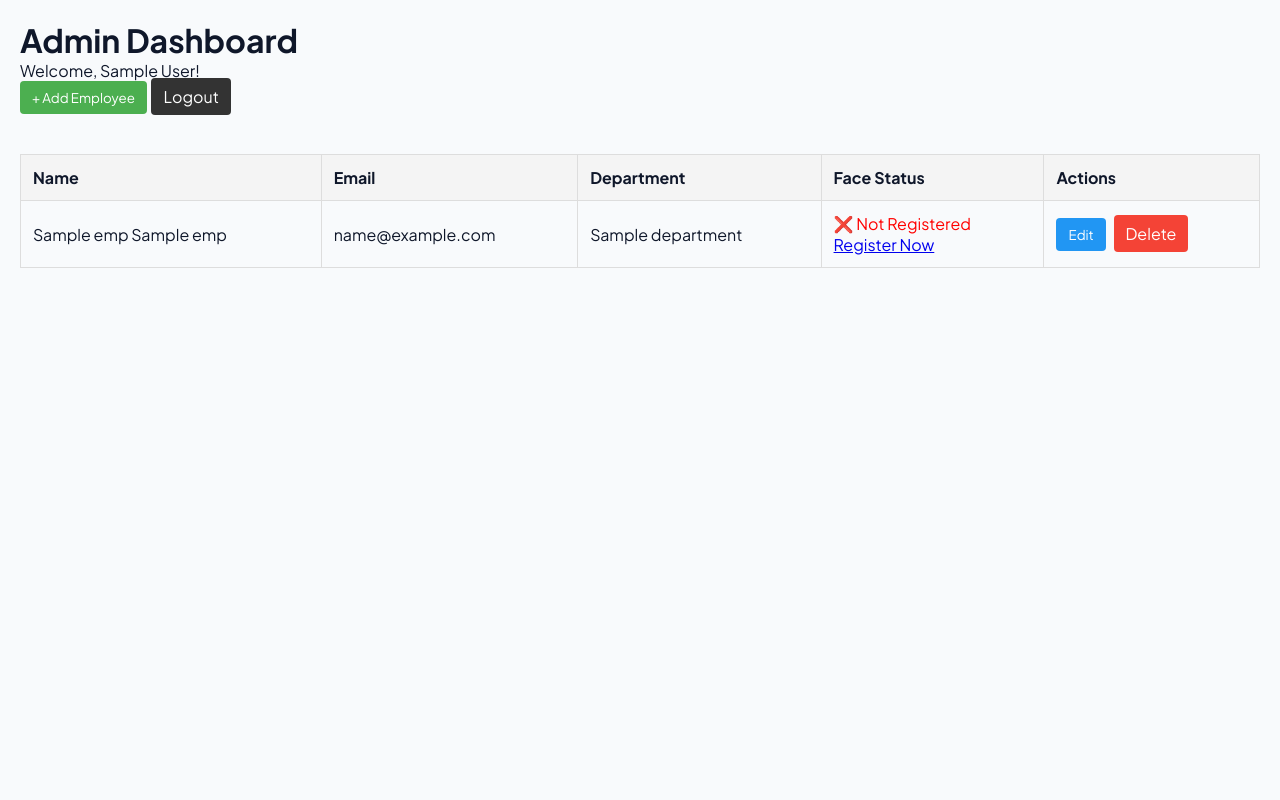
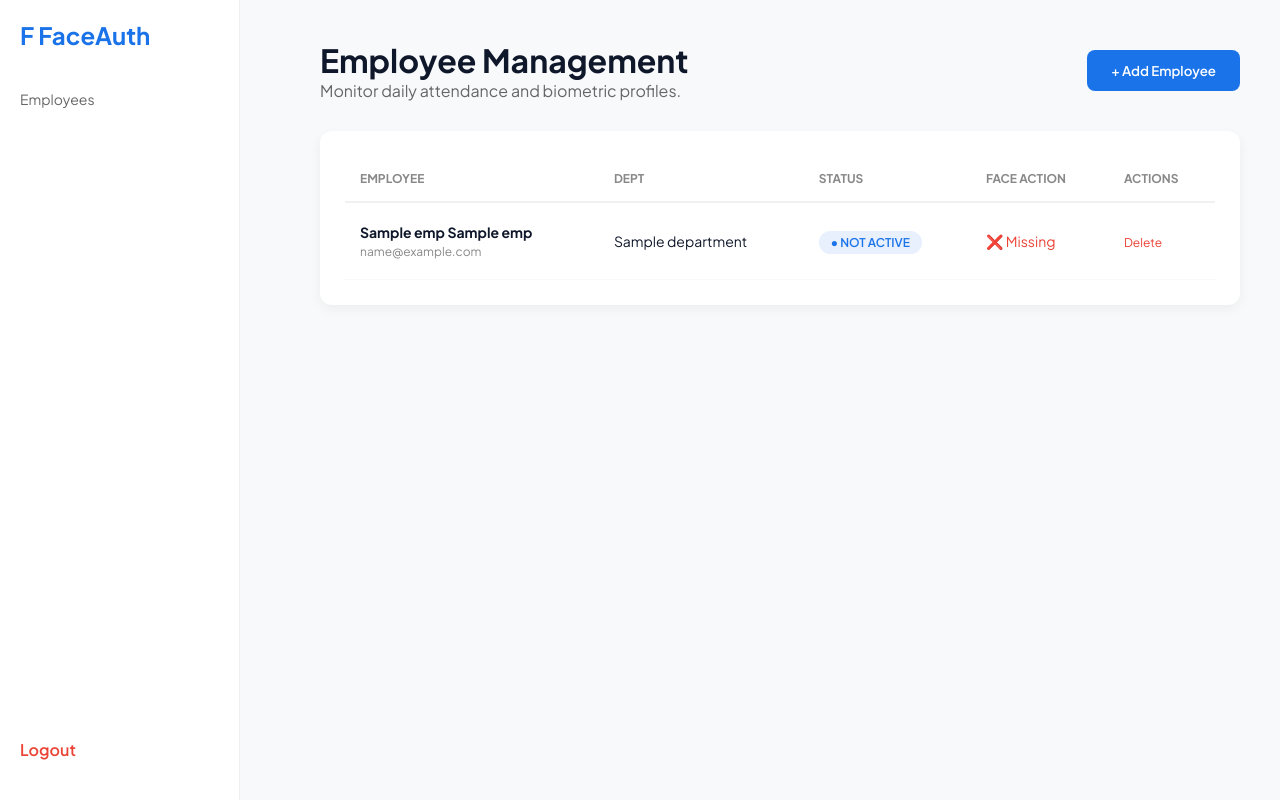
Before and after one commit to vtabsquare/Biometric-Attendance-System, a Flask app: template templates/admin_dashboard.html in a window 1280 px wide. Run offline with Flask 3, Linux system fonts and the light colour scheme; the visitor is signed in with stand-in values (Sample User, id 1); the template is opened without the code that fills it: most values are stand-ins (such as "Sample title", 1, 10 or a date in 2020).

Commit message:
Final Fix: Integrated Forgot Password, Unique Passwords, and Dashboard Restore

```diff
--- a/app.py
+++ b/app.py
@@ -1,4 +1,3 @@
-import string
 import os
 import base64
 import cv2
@@ -11,6 +10,7 @@ import time
 import requests
 import re
 import json
+import string
 import sys
 from flask import Flask, render_template, request, redirect, url_for, session, flash, jsonify
 from flask_cors import CORS
@@ -96,24 +96,28 @@ def login():
                     'user_row': cell.row,
                     'first_name': user_data[0],
                     'last_name': user_data[1],
-                    'role': user_data[5]
+                    'role': user_data[5],
+                    'verified': False # Reset face verification status on login
                 })
-                # Check if user needs to reset temp password (is_temp is Column H/Index 7)
+
+                # Force password reset for new employees (is_temp = '1')
                 if len(user_data) > 7 and user_data[7] == "1":
                     return redirect(url_for('reset_password'))
 
                 if user_data[5] == 'admin':
                     return redirect(url_for('admin_dashboard'))
 
+                # Employee check for face registration
                 if len(user_data) < 7 or not user_data[6]:
-                    flash("Face not registered.", "error")
+                    flash("Face not registered. Please contact Admin.", "error")
                     return redirect(url_for('login'))
+
                 return redirect(url_for('verify_face'))
         except:
             flash("Invalid credentials.", "error")
     return render_template('login.html')
 
-# --- PASSWORD RESET ROUTES ---
+# --- PASSWORD RESET / FORGOT LOGIC ---
 
 @app.route('/forgot-password')
 def forgot_password():
@@ -127,7 +131,7 @@ def send_otp():
         cell = user_sheet.find(email, in_column=3)
         otp = random.randint(100000, 999999)
         otp_store[email] = {"otp": otp, "expiry": time.time() + 300}
-        html = f"<h2>OTP: {otp}</h2><p>Valid for 5 mins.</p>"
+        html = f"<h2>OTP: {otp}</h2><p>Your OTP for password reset is valid for 5 mins.</p>"
         if send_email_via_brevo(email, "Password Reset OTP", html):
             return jsonify({"success": True})
     except:
@@ -142,9 +146,9 @@ def verify_otp():
         if time.time() < otp_store[email]['expiry']:
             user_sheet, _ = get_sheets()
             cell = user_sheet.find(email, in_column=3)
-            session['reset_user_row'] = cell.row
+            session['reset_user_row'] = cell.row # Store row for password update
             return jsonify({"success": True})
-    return jsonify({"success": False, "message": "Invalid OTP"})
+    return jsonify({"success": False, "message": "Invalid or expired OTP"})
 
 @app.route('/reset-password')
 def reset_password():
@@ -152,6 +156,7 @@ def reset_password():
 
 @app.route('/update_password', methods=['POST'])
 def update_password():
+    # Works for both "Forgot Password" and "First Time Login"
     row_id = session.get('user_row') or session.get('reset_user_row')
     if not row_id: return redirect(url_for('login'))
 
@@ -162,10 +167,11 @@ def update_password():
 
     hashed = generate_password_hash(new_pass)
     user_sheet, _ = get_sheets()
-    user_sheet.update_cell(row_id, 5, hashed) # Column E
-    user_sheet.update_cell(row_id, 8, "0")    # Clear temp status
+    user_sheet.update_cell(row_id, 5, hashed) # Column E (Password)
+    user_sheet.update_cell(row_id, 8, "0")    # Clear temp status (Column H)
+
     session.pop('reset_user_row', None)
-    flash("Password updated successfully!", "success")
+    flash("Password updated successfully! Please login.", "success")
     return redirect(url_for('login'))
 
 # --- ADMIN ROUTES ---
@@ -173,7 +179,7 @@ def update_password():
 @app.route('/admin/dashboard')
 def admin_dashboard():
     if session.get('role') != 'admin': return redirect(url_for('login'))
-    user_sheet, attn_sheet = get_sheets()
+    user_sheet, _ = get_sheets()
     all_users = user_sheet.get_all_records()
 
     employees = []
@@ -190,35 +196,34 @@ def add_employee():
     if session.get('role') != 'admin': return redirect(url_for('login'))
     f, l, e, d = request.form.get('first_name'), request.form.get('last_name'), request.form.get('email'), request.form.get('department')
 
-    # Generate a UNIQUE random password (e.g., Ab12345!)
-    chars = string.ascii_letters + string.digits + "!@#$%&"
-    temp_pass = ''.join(random.choice(chars) for _ in range(10))
+    # Generate Unique Temp Password
+    chars = string.ascii_letters + string.digits + "!@#$"
+    temp_pass = ''.join(random.choice(chars) for _ in range(8))
     hashed = generate_password_hash(temp_pass)
 
     user_sheet, _ = get_sheets()
-    # Append row and get the row number for the registration link
-    new_row = user_sheet.append_row([f, l, e, d, hashed, 'employee', '', '1'])
+    user_sheet.append_row([f, l, e, d, hashed, 'employee', '', '1']) # Column H set to '1' (is_temp)
 
-    # Calculate the row ID (Sheets returns a dict with 'updates', or we find the last row)
-    row_id = len(user_sheet.get_all_values())
+    # Get Row ID of the person we just added for their private link
+    cell = user_sheet.find(e)
+    row_id = cell.row
+
+    # Absolute URL for Registration (Render Link)
     reg_link = f"https://biometric-attendance-system-tsca.onrender.com/register_face/{row_id}"
 
-    # Updated Email Content
-    subject = "Welcome to FaceAuth - Registration Required"
+    subject = "Welcome to FaceAuth - Face Registration Required"
     html = f"""
-    <div style="font-family: sans-serif; border: 1px solid #eee; padding: 20px; border-radius: 10px;">
-        <h2 style="color: #2ecc71;">Welcome {f}!</h2>
-        <p>Your account has been created. Please use the details below to log in:</p>
-        <p><strong>Temporary Password:</strong> <span style="background: #f4f4f4; padding: 5px;">{temp_pass}</span></p>
-        <hr>
-        <p><strong>Step 2: Face Registration</strong></p>
-        <p>You must register your face before you can log in to the dashboard:</p>
-        <a href="{reg_link}" style="background: #3498db; color: white; padding: 10px 20px; text-decoration: none; border-radius: 5px; display: inline-block;">Register Your Face Now</a>
-        <p style="font-size: 12px; color: #777; margin-top: 20px;">Note: You will be asked to change your password upon your first login.</p>
+    <div style="font-family: Arial, sans-serif; padding: 20px; border: 1px solid #ddd;">
+        <h2 style="color: #1a73e8;">Hello {f},</h2>
+        <p>Your workspace account is ready. Please follow these steps:</p>
+        <p><strong>1. Temporary Password:</strong> <code>{temp_pass}</code></p>
+        <p><strong>2. Face Registration:</strong> You must register your face profile before logging in.</p>
+        <a href="{reg_link}" style="background: #1a73e8; color: white; padding: 10px 20px; text-decoration: none; border-radius: 5px; display: inline-block;">Register Face Now</a>
+        <p style="color: #666; font-size: 12px; margin-top: 15px;">Note: You will be asked to change your password on first login.</p>
     </div>
     """
     send_email_via_brevo(e, subject, html)
-    flash(f"Employee {f} added and email sent!", "success")
+    flash(f"Success! {f} added and registration email sent.", "success")
     return redirect(url_for('admin_dashboard'))
 
 @app.route('/edit_employee/<int:row_id>', methods=['POST'])
@@ -229,6 +234,7 @@ def edit_employee(row_id):
     user_sheet.update_cell(row_id, 1, f)
     user_sheet.update_cell(row_id, 2, l)
     user_sheet.update_cell(row_id, 4, d)
+    flash("Employee details updated.", "success")
     return redirect(url_for('admin_dashboard'))
 
 @app.route('/delete_employee/<int:row_id>')
@@ -236,6 +242,7 @@ def delete_employee(row_id):
     if session.get('role') != 'admin': return redirect(url_for('login'))
     user_sheet, _ = get_sheets()
     user_sheet.delete_rows(row_id)
+    flash("Employee deleted.", "success")
     return redirect(url_for('admin_dashboard'))
 
 # --- FACE RECOGNITION ROUTES ---
@@ -257,12 +264,13 @@ def process_registration():
     if len(encs) > 0:
         encoding_str = json.dumps(encs[0].tolist())
         user_sheet, _ = get_sheets()
-        user_sheet.update_cell(row_id, 7, encoding_str)
+        user_sheet.update_cell(row_id, 7, encoding_str) # Column G
         return jsonify({"success": True})
     return jsonify({"success": False})
 
 @app.route('/verify-face')
 def verify_face():
+    if 'user_row' not in session: return redirect(url_for('login'))
     return render_template('verify_face.html', name=session.get('first_name'), mode=request.args.get('mode', 'login'))
 
 @app.route('/process_verification', methods=['POST'])
@@ -272,6 +280,7 @@ def process_verification():
     user_sheet, attn_sheet = get_sheets()
     user_data = user_sheet.row_values(row_id)
 
+    # Column G (Index 6) contains the encoding
     stored_enc = np.array(json.loads(user_data[6]))
     img_data = base64.b64decode(data['image'].split(',')[1])
     nparr = np.frombuffer(img_data, np.uint8)
@@ -280,14 +289,13 @@ def process_verification():
 
     if len(live_enc) > 0 and face_recognition.compare_faces([stored_enc], live_enc[0], tolerance=0.5)[0]:
         now = datetime.now()
-        today = now.strftime("%Y-%m-%d")
-        current_time = now.strftime("%H:%M:%S")
+        today, current_time = now.strftime("%Y-%m-%d"), now.strftime("%H:%M:%S")
 
         if mode == 'logout':
             records = attn_sheet.get_all_records()
             for i, r in enumerate(records, start=2):
                 if r['First Name'] == user_data[0] and r['Date'] == today and not r['Logout Time']:
-                    attn_sheet.update_cell(i, 5, current_time)
+                    attn_sheet.update_cell(i, 5, current_time) # Column E
                     break
         else:
             attn_sheet.append_row([user_data[0], user_data[1], today, current_time, "", "Present"])
--- a/templates/admin_dashboard.html
+++ b/templates/admin_dashboard.html
@@ -2,105 +2,97 @@
 <html lang="en">
 <head>
     <meta charset="UTF-8">
-    <title>Admin Dashboard - FaceAuth</title>
+    <title>Admin - FaceAuth Dashboard</title>
     <link rel="stylesheet" href="{{ url_for('static', filename='css/style.css') }}">
     <style>
-        /* Restoring your previous dashboard spacing and colors */
-        .dashboard-container { padding: 20px; font-family: sans-serif; }
-        table { width: 100%; border-collapse: collapse; margin-top: 20px; }
-        th, td { border: 1px solid #ddd; padding: 12px; text-align: left; }
-        th { background-color: #f4f4f4; }
-
-        /* Your original button styles */
-        .btn { padding: 8px 12px; text-decoration: none; border-radius: 4px; cursor: pointer; color: white; border: none; }
-        .btn-edit { background-color: #2196F3; margin-right: 5px; }
-        .btn-delete { background-color: #f44336; }
-        .btn-add { background-color: #4CAF50; margin-bottom: 20px; display: inline-block; }
-
-        /* Original Modal Styling */
-        .modal { display: none; position: fixed; z-index: 1; left: 0; top: 0; width: 100%; height: 100%; background: rgba(0,0,0,0.5); }
-        .modal-content { background: white; margin: 10% auto; padding: 20px; width: 400px; border-radius: 8px; }
+        :root { --primary: #1a73e8; --bg: #f8f9fa; --sidebar: #ffffff; }
+        body { display: flex; background: var(--bg); margin: 0; font-family: 'Inter', sans-serif; }
+        .sidebar { width: 240px; background: var(--sidebar); height: 100vh; border-right: 1px solid #eee; padding: 20px; position: fixed; }
+        .main-content { margin-left: 280px; padding: 40px; width: 100%; }
+        .header { display: flex; justify-content: space-between; align-items: center; margin-bottom: 30px; }
+        .card { background: white; padding: 25px; border-radius: 12px; box-shadow: 0 4px 12px rgba(0,0,0,0.05); }
+        table { width: 100%; border-collapse: collapse; }
+        th { text-align: left; color: #888; font-size: 12px; text-transform: uppercase; padding: 15px; border-bottom: 2px solid #f0f0f0; }
+        td { padding: 20px 15px; border-bottom: 1px solid #f9f9f9; font-size: 14px; }
+        .btn-add { background: var(--primary); color: white; padding: 12px 24px; border-radius: 8px; border: none; font-weight: 600; cursor: pointer; }
+        .status-pill { padding: 4px 12px; border-radius: 20px; font-size: 12px; font-weight: 600; background: #e8f0fe; color: var(--primary); }
+        .face-status { color: #34a853; font-weight: 600; }
+        .face-missing { color: #ea4335; }
+        .modal { display:none; position:fixed; top:0; left:0; width:100%; height:100%; background:rgba(0,0,0,0.5); z-index:1000; }
+        .modal-content { background:white; width:400px; margin:100px auto; padding:30px; border-radius:15px; }
+        input { width:100%; padding:12px; margin:10px 0; border:1px solid #ddd; border-radius:8px; box-sizing:border-box; }
     </style>
 </head>
 <body>
-    <div class="dashboard-container">
-        <h1>Admin Dashboard</h1>
-        <p>Welcome, {{ session['first_name'] }}!</p>
+    <div class="sidebar">
+        <h2 style="color:var(--primary)">F FaceAuth</h2>
+        <p style="color:#666; font-size:14px; margin-top:40px;">Employees</p>
+        <a href="/logout" style="position:absolute; bottom:40px; color:#ea4335; text-decoration:none; font-weight:600;">Logout</a>
+    </div>
 
-        <button class="btn btn-add" onclick="document.getElementById('addModal').style.display='block'">+ Add Employee</button>
-        <a href="/logout" class="btn" style="background: #333;">Logout</a>
+    <div class="main-content">
+        <div class="header">
+            <div>
+                <h1>Employee Management</h1>
+                <p style="color:#666">Monitor daily attendance and biometric profiles.</p>
+            </div>
+            <button class="btn-add" onclick="showModal()">+ Add Employee</button>
+        </div>
 
+        <div class="card">
             <table>
                 <thead>
                     <tr>
-                    <th>Name</th>
-                    <th>Email</th>
-                    <th>Department</th>
-                    <th>Face Status</th>
+                        <th>Employee</th>
+                        <th>Dept</th>
+                        <th>Status</th>
+                        <th>Face Action</th>
                         <th>Actions</th>
                     </tr>
                 </thead>
                 <tbody>
                     {% for emp in employees %}
                     <tr>
-                    <td>{{ emp['First Name'] }} {{ emp['Last Name'] }}</td>
-                    <td>{{ emp['Email'] }}</td>
+                        <td>
+                            <strong>{{ emp['First Name'] }} {{ emp['Last Name'] }}</strong><br>
+                            <span style="color:#888; font-size:12px;">{{ emp['Email'] }}</span>
+                        </td>
                         <td>{{ emp['Department'] }}</td>
+                        <td><span class="status-pill">● NOT ACTIVE</span></td>
                         <td>
                             {% if emp['is_registered'] %}
-                            <span style="color: green;">✅ Registered</span>
+                                <span class="face-status">✅ Registered</span>
                             {% else %}
-                            <span style="color: red;">❌ Not Registered</span>
-                            <br><a href="https://biometric-attendance-system-tsca.onrender.com/register_face/{{ emp.row_id }}">Register Now</a>
+                                <span class="face-missing">❌ Missing</span>
                             {% endif %}
                         </td>
                         <td>
-                        <button class="btn btn-edit" onclick="openEditModal('{{ emp.row_id }}', '{{ emp['First Name'] }}', '{{ emp['Last Name'] }}', '{{ emp['Department'] }}')">Edit</button>
-
-                        <a href="https://biometric-attendance-system-tsca.onrender.com/delete_employee/{{ emp.row_id }}" class="btn btn-delete" onclick="return confirm('Are you sure you want to delete this employee?')">Delete</a>
+                            <a href="/delete_employee/{{ emp.row_id }}" style="color:#ea4335; font-size:12px; text-decoration:none;" onclick="return confirm('Delete?')">Delete</a>
                         </td>
                     </tr>
                     {% endfor %}
                 </tbody>
             </table>
         </div>
+    </div>
 
     <div id="addModal" class="modal">
         <div class="modal-content">
-            <h3>Add New Employee</h3>
-            <form action="https://biometric-attendance-system-tsca.onrender.com/add_employee" method="POST">
-                <input type="text" name="first_name" placeholder="First Name" required><br><br>
-                <input type="text" name="last_name" placeholder="Last Name" required><br><br>
-                <input type="email" name="email" placeholder="Email" required><br><br>
-                <input type="text" name="department" placeholder="Department" required><br><br>
-                <button type="submit" class="btn btn-add">Save Employee</button>
-                <button type="button" onclick="document.getElementById('addModal').style.display='none'">Cancel</button>
-            </form>
-        </div>
-    </div>
-
-    <div id="editModal" class="modal">
-        <div class="modal-content">
-            <h3>Edit Employee</h3>
-            <form id="editForm" method="POST">
-                <input type="text" name="first_name" id="edit_f" required><br><br>
-                <input type="text" name="last_name" id="edit_l" required><br><br>
-                <input type="text" name="department" id="edit_d" required><br><br>
-                <button type="submit" class="btn btn-edit">Update Changes</button>
-                <button type="button" onclick="document.getElementById('editModal').style.display='none'">Cancel</button>
+            <h3>Add Employee</h3>
+            <form action="/add_employee" method="POST">
+                <input type="text" name="first_name" placeholder="First Name" required>
+                <input type="text" name="last_name" placeholder="Last Name" required>
+                <input type="email" name="email" placeholder="Email" required>
+                <input type="text" name="department" placeholder="IT/HR/Sales" required>
+                <button type="submit" class="btn-add" style="width:100%; margin-top:20px;">Save & Send Email</button>
+                <button type="button" onclick="hideModal()" style="width:100%; background:none; border:none; color:#888; margin-top:10px; cursor:pointer;">Cancel</button>
             </form>
         </div>
     </div>
 
     <script>
-        function openEditModal(rowId, f, l, d) {
-            document.getElementById('edit_f').value = f;
-            document.getElementById('edit_l').value = l;
-            document.getElementById('edit_d').value = d;
-            // Ensuring the form hits your RENDER backend
-            document.getElementById('editForm').action = "https://biometric-attendance-system-tsca.onrender.com/edit_employee/" + rowId;
-            document.getElementById('editModal').style.display = 'block';
-        }
+        function showModal() { document.getElementById('addModal').style.display='block'; }
+        function hideModal() { document.getElementById('addModal').style.display='none'; }
     </script>
 </body>
 </html>
```
Lines whose indentation alone changed are shown as unchanged.
